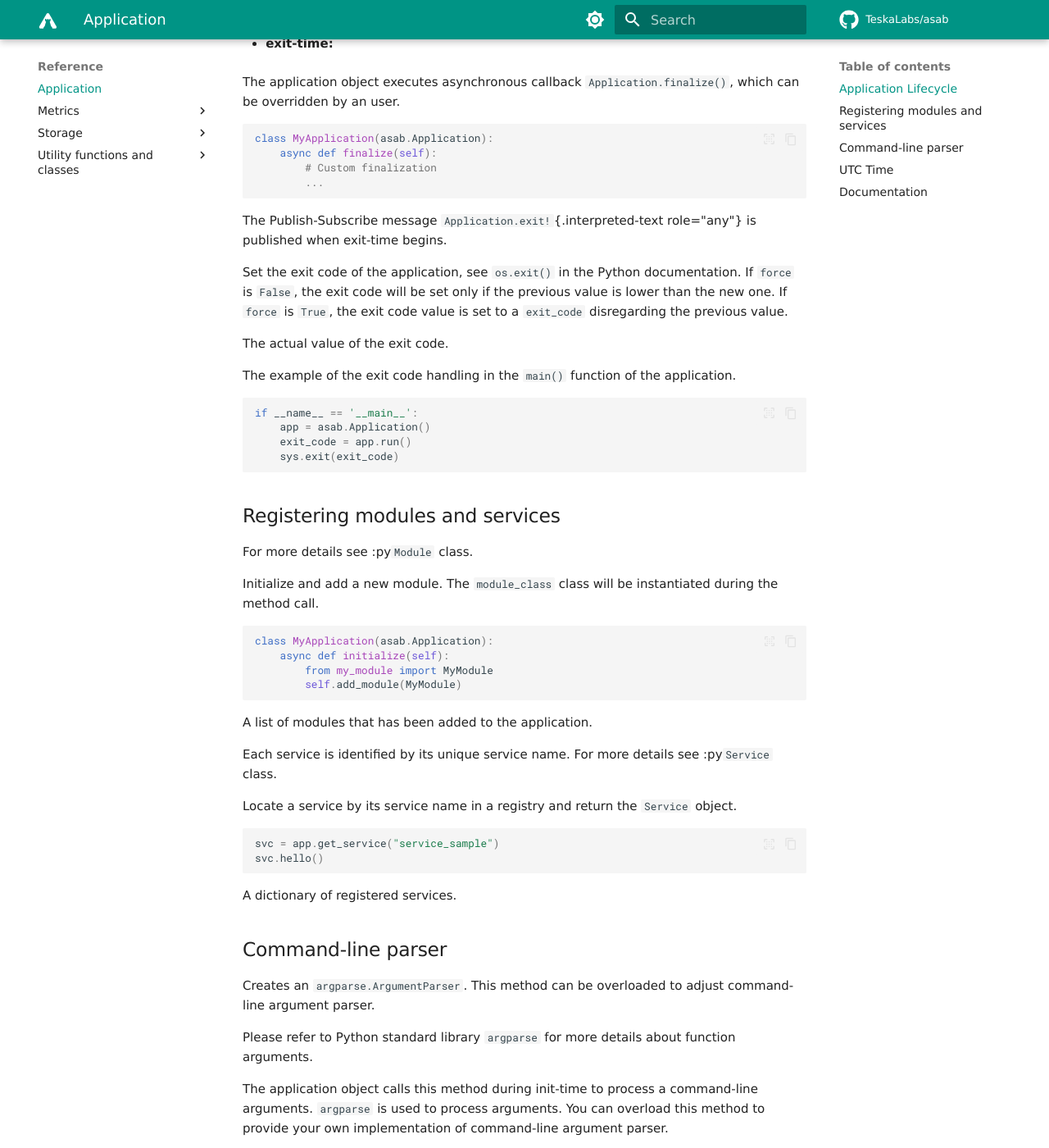
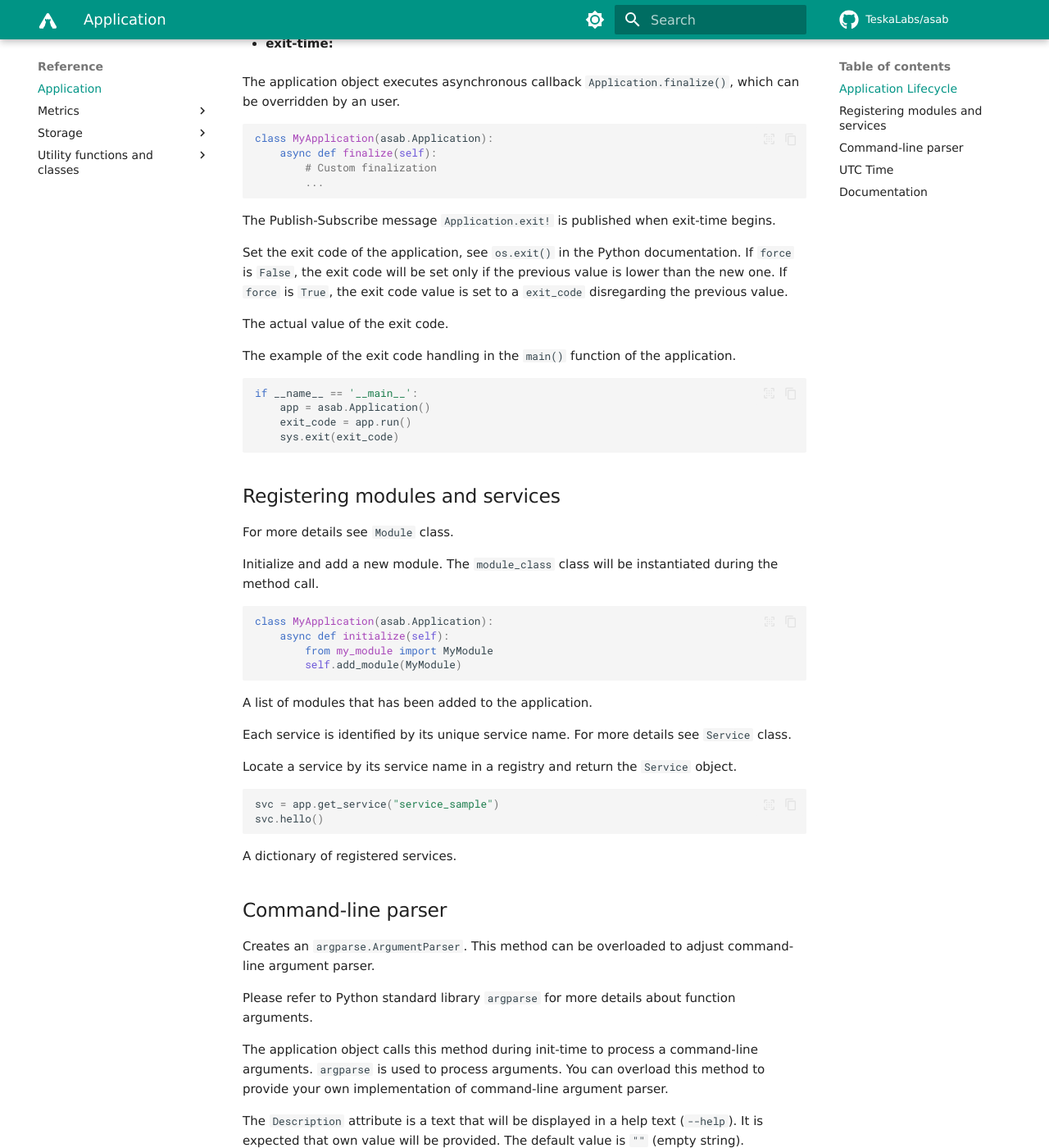
Before and after one commit to TeskaLabs/asab, an MkDocs documentation site: the page built from docs/reference/application/reference.md, in a window 1280 px wide and 1400 px high, scrolled down 1850 px. Shown: the whole window at 82% size. Built offline with MkDocs 1.6.1 and Material for MkDocs 9.7.7, drawn with Linux system fonts in a browser that asks for light colours; some web fonts are replaced; comment, search, counter and statistics services are not loaded.

Commit message:
Remove rst relics

````diff
--- a/docs/reference/application/application.md
+++ b/docs/reference/application/reference.md
@@ -85,7 +85,7 @@ and exit-time.
     code.
 
     !!! note
-        You need to install :py`win32api`{.interpreted-text role="mod"}
+        You need to install :py`win32api`
         module to use `Ctrl-C` or an emergency abord properly with ASAB on
         Windows. It is an optional dependency of ASAB.
 
@@ -101,8 +101,7 @@ class MyApplication(asab.Application):
         ...
 ```
 
-The Publish-Subscribe message `Application.exit!`{.interpreted-text
-role="any"} is published when exit-time begins.
+The Publish-Subscribe message `Application.exit!` is published when exit-time begins.
 
 Set the exit code of the application, see `os.exit()` in the Python
 documentation. If `force` is `False`, the exit code will be set only if
@@ -114,7 +113,7 @@ The actual value of the exit code.
 The example of the exit code handling in the `main()` function of the
 application.
 
-``` {.python}
+```python
 if __name__ == '__main__':
     app = asab.Application()
     exit_code = app.run()
@@ -124,7 +123,7 @@ if __name__ == '__main__':
 ## Registering modules and services
 
 
-For more details see :py`Module`{.interpreted-text role="class"} class.
+For more details see `Module` class.
 
 Initialize and add a new module. The `module_class` class will be
 instantiated during the method call.
@@ -140,7 +139,7 @@ A list of modules that has been added to the application.
 
 
 Each service is identified by its unique service name. For more details
-see :py`Service`{.interpreted-text role="class"} class.
+see `Service` class.
 
 Locate a service by its service name in a registry and return the
 `Service` object.
@@ -161,11 +160,11 @@ Please refer to Python standard library `argparse` for more details
 about function arguments.
 
 The application object calls this method during init-time to process a
-command-line arguments. `argparse`{.interpreted-text role="mod"} is
+command-line arguments. `argparse` is
 used to process arguments. You can overload this method to provide your
 own implementation of command-line argument parser.
 
-The :py`Description`{.interpreted-text role="data"} attribute is a text
+The `Description` attribute is a text
 that will be displayed in a help text (`--help`). It is expected that
 own value will be provided. The default value is `""` (empty string).
 
--- a/mkdocs.yml
+++ b/mkdocs.yml
@@ -159,7 +159,7 @@ nav:
     - Creating a microservice with REST API: how-tos/03_rest_api.md
 
   - Reference:
-    - Application: reference/application/application.md
+    - Application: reference/application/reference.md
     - Metrics:
       - MetricsService: reference/metrics/service.md
       - Gauge: reference/metrics/gauge.md
````
